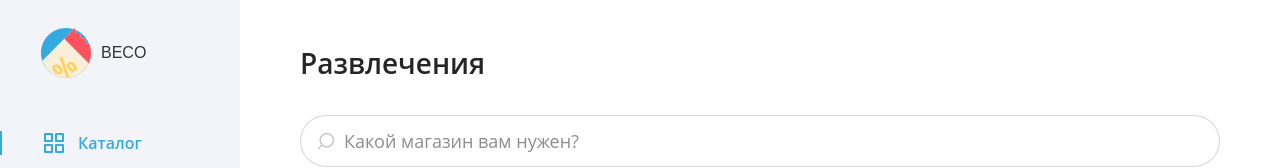
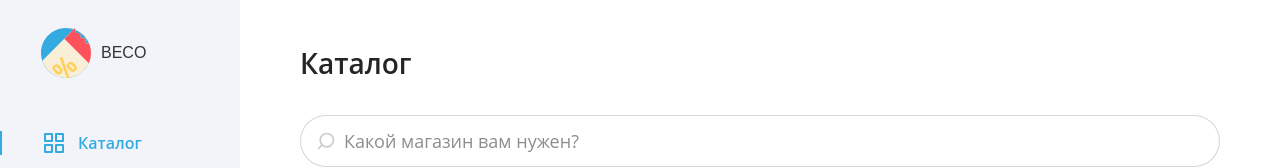
Before and after one commit to hackey9/sibdev-test-markup, a website: page index.html in a window 1280 px wide. Both pictures are taken after a click on the element "Каталог". Shown: the top 168 px of the page. Drawn offline with nearby package versions, Linux system fonts and the light colour scheme; files that its build step writes are made by us from their sources.

Commit message:
Add switch

```diff
--- a/index.html
+++ b/index.html
@@ -14,10 +14,13 @@
         const sidebarFake = document.querySelector("#sidebar-fake")
         const layout = document.querySelector("#layout")
         const header = document.querySelector("#header")
+        const navItems = document.querySelectorAll(".nav-item")
+        const title = document.querySelector("#title")
 
         button.addEventListener("click", toggleOpenSidebar)
         layout.addEventListener("click", hideSidebar)
         layout.addEventListener("scroll", handleScroll)
+        navItems.forEach(navItem => navItem.addEventListener("click", handleSelect))
 
         function toggleOpenSidebar() {
           sidebar.classList.toggle("closed")
@@ -43,6 +46,15 @@
               : header.classList.remove("scroll")
             console.log(shouldHide)
           }
+        }
+
+        function handleSelect(e) {
+          navItems.forEach(navItem => navItem.classList.remove("active"))
+          e.currentTarget.classList.add("active")
+
+          const span = e.currentTarget.children[1]
+          const text = span.innerText
+          title.innerText = text
         }
       })
     </script>
@@ -137,7 +149,7 @@
             </main>
             <header class="--scroll" id="header">
                 <div class="header">
-                    <h1>Развлечения</h1>
+                    <h1 id="title">Развлечения</h1>
                 </div>
                 <div class="search">
                     <input type="text" placeholder="Какой магазин вам нужен?">
@@ -155,7 +167,7 @@
                     </div>
                 </div>
                 <div class="sidebar__nav">
-                    <div class="nav-item active">
+                    <div class="nav-item">
                         <i class="icon-catalog"></i>
                         <span>Каталог</span>
                     </div>
@@ -167,7 +179,7 @@
                         <i class="icon-beauty"></i>
                         <span>Красота</span>
                     </div>
-                    <div class="nav-item">
+                    <div class="nav-item active">
                         <i class="icon-enjoy"></i>
                         <span>Развлечения</span>
                     </div>
```
